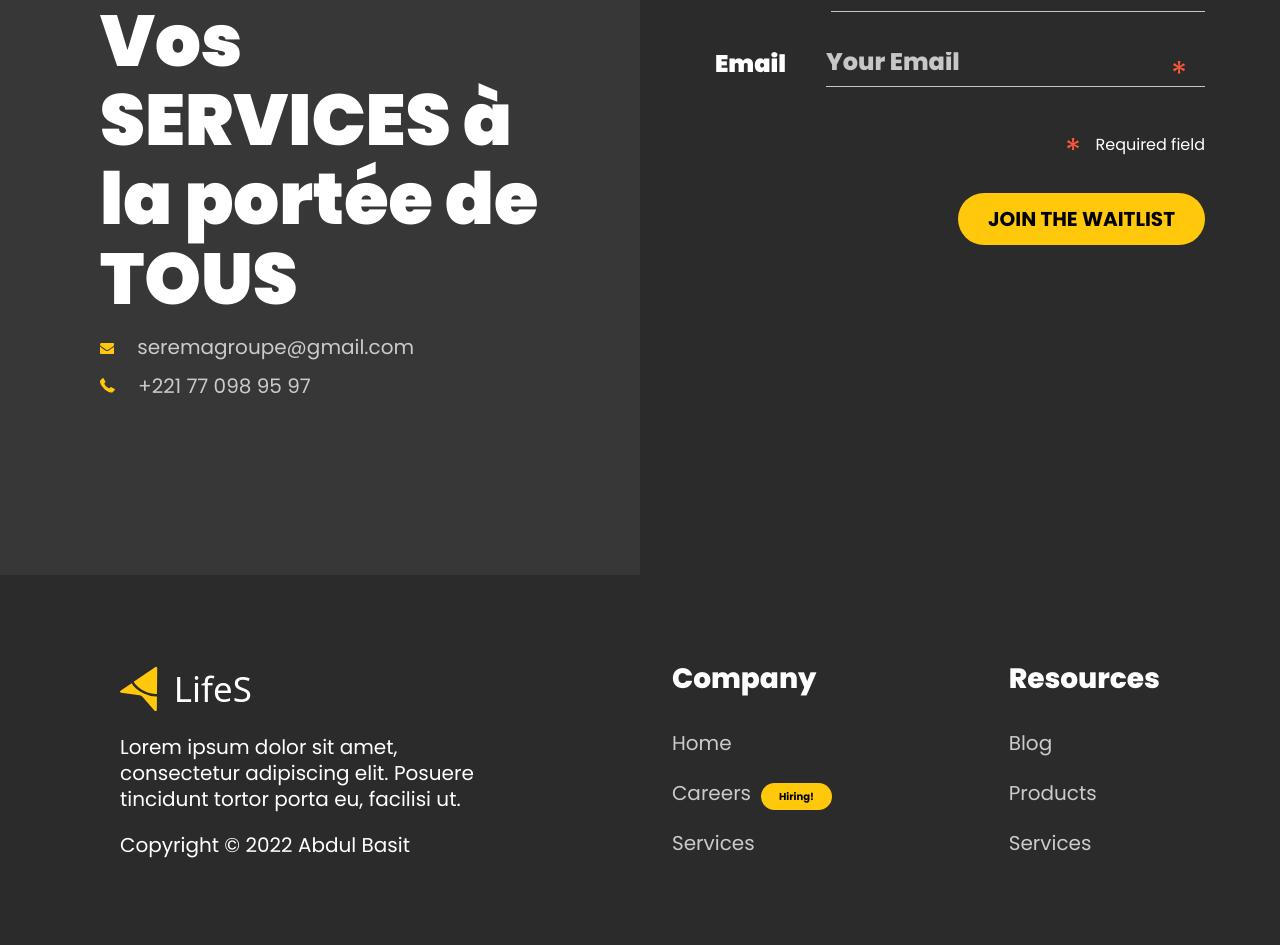
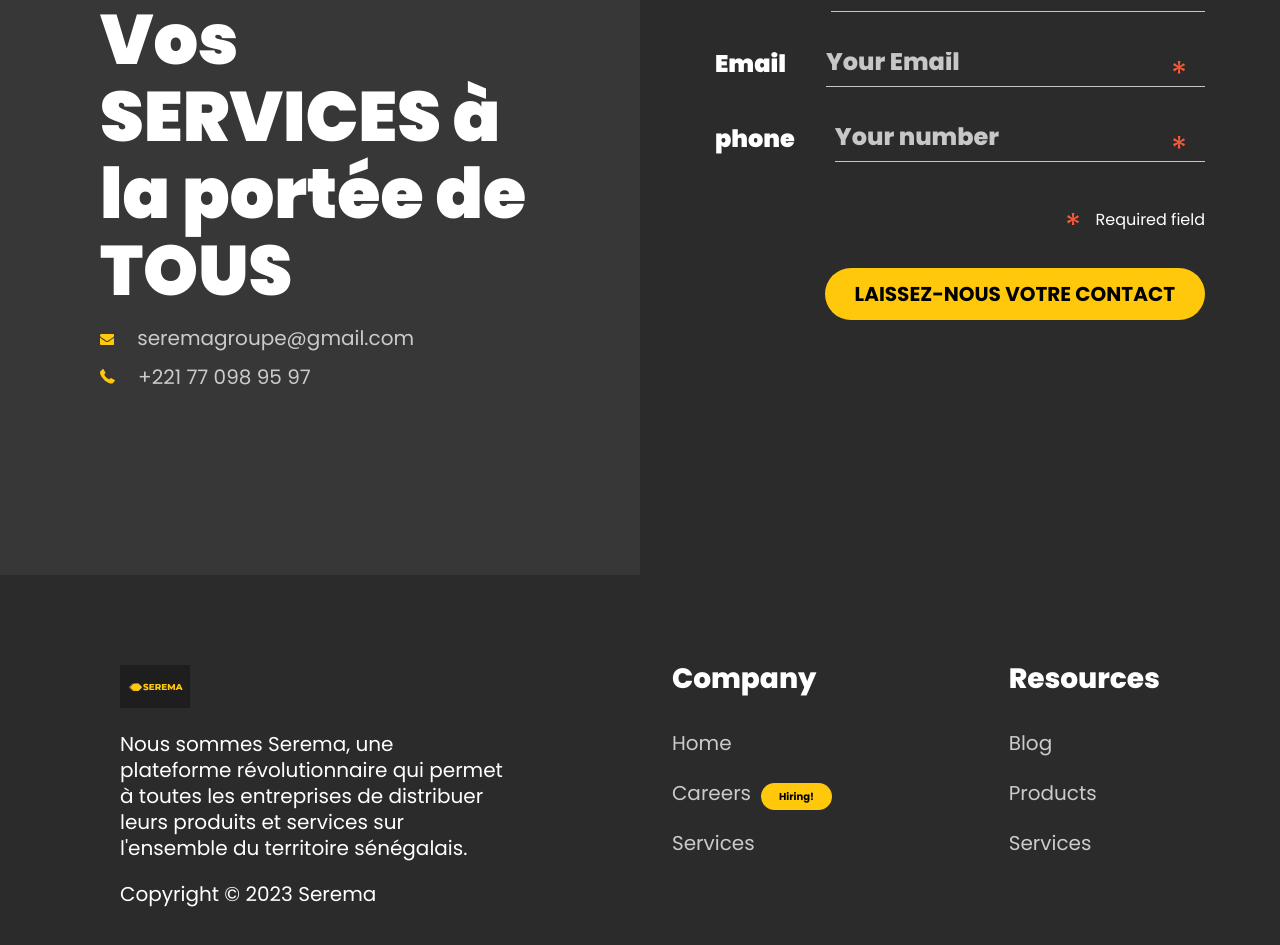
Before and after one commit to MNazirouDiankha/serema, a React (Create React App) app: page / in a window 1280 px wide. Shown: the part 225-1170 px from the top of the page. Before the commit the page ends 1133 px from the top, so only its background shows below. Built offline with nearby package versions, Linux system fonts and the light colour scheme.

Commit message:
some changes

```diff
--- a/src/components/Basic/Form/index.jsx
+++ b/src/components/Basic/Form/index.jsx
@@ -27,7 +27,7 @@ const Form = ({ handleAddedInList }) => {
     onSubmitForm()
   }
 
-  const { name, email } = user
+  const { name, email, phone,laste_name } = user
 
   return (
     <FormStyle onSubmit={submitForm}>
@@ -39,6 +39,7 @@ const Form = ({ handleAddedInList }) => {
         type="text"
         placeholder="Your Name"
       />
+
       <BasicInput
         label="Email"
         name="email"
@@ -48,6 +49,16 @@ const Form = ({ handleAddedInList }) => {
         placeholder="Your Email"
         required
       />
+
+      <BasicInput
+        label="phone"
+        name="phone"
+        value={phone}
+        onChange={onChangeInput}
+        type="phone"
+        placeholder="Your number"
+        required
+      />
       <Box mt={50} flxRight smNone>
         <TextStyle>
           <Star />
@@ -55,7 +66,7 @@ const Form = ({ handleAddedInList }) => {
         </TextStyle>
       </Box>
       <Box mt={40} flxRight>
-        <Button title="Join the waitlist" />
+        <Button title="Laissez-nous votre contact" />
       </Box>
     </FormStyle>
   )
--- a/src/components/Basic/WelcomeSection/index.jsx
+++ b/src/components/Basic/WelcomeSection/index.jsx
@@ -21,8 +21,8 @@ const ContentWrapper = styled.div`
   }
 `
 
-const WelcomeMessage = styled.h4`
-  font-size: 72px;
+const WelcomeMessage = styled.h1`
+  font-size: 70px;
   font-weight: 900;
   line-height: 1.1;
   color: ${({ theme }) => theme.colors.text};
--- a/src/components/Footer/BasicFooter.jsx
+++ b/src/components/Footer/BasicFooter.jsx
@@ -2,7 +2,7 @@ import { footer } from 'config/footer'
 import React from 'react'
 import styled from 'styled-components'
 import { device } from 'styles/BreakPoints'
-import { ReactComponent as Logo } from 'assets/images/Logo.svg'
+import { ReactComponent as Logo } from 'assets/images/serema-logo.svg'
 import { Container, SmallDevicesHidden } from 'styles/Global'
 
 const FooterWrapper = styled.section`
@@ -71,7 +71,7 @@ const TagStyle = styled.span`
 `
 
 const FooterLogo = styled.div`
-  width: 200px;
+  width: 70px;
   svg {
     width: 100%;
     height: 100%;
--- a/src/config/footer.js
+++ b/src/config/footer.js
@@ -2,8 +2,8 @@ export const footer = {
   sectionOne: {
     logo: 'Hello',
     subtitle:
-      'Lorem ipsum dolor sit amet, consectetur adipiscing elit. Posuere tincidunt tortor porta eu, facilisi ut.',
-    copyRights: 'Copyright © 2022 Abdul Basit',
+      'Nous sommes Serema, une plateforme révolutionnaire qui permet à toutes les entreprises de distribuer leurs produits et services sur l\'ensemble du territoire sénégalais.',
+    copyRights: 'Copyright © 2023 Serema',
   },
   sectionTwo: {
     title: 'Company',
```
